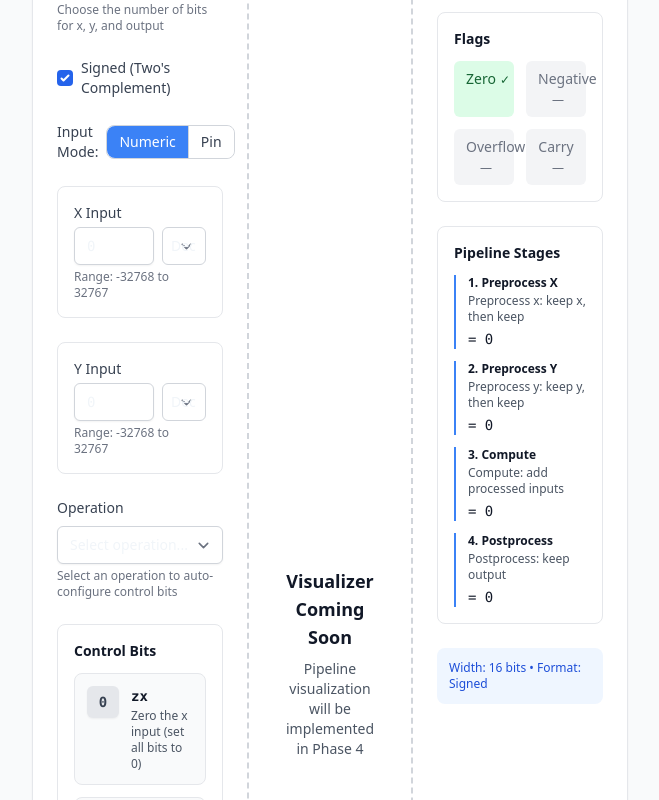
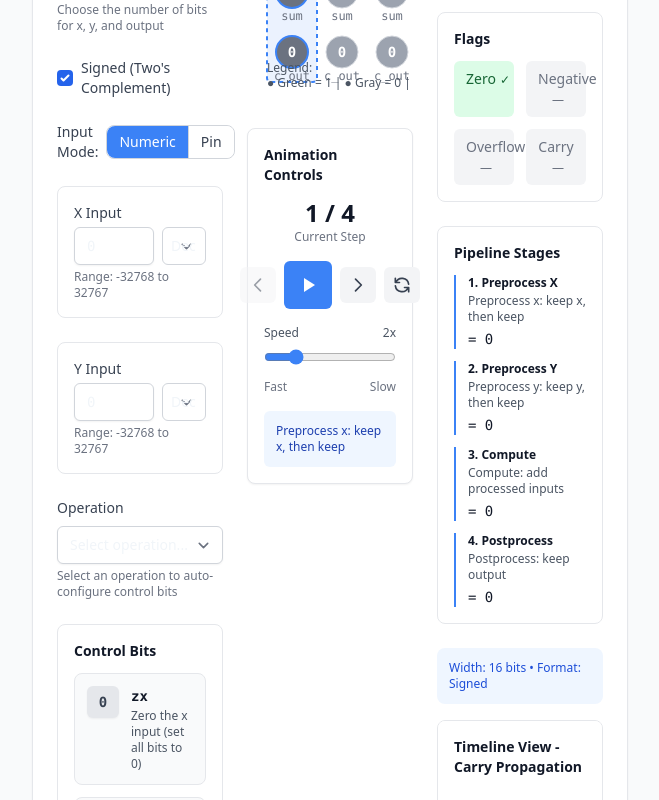
Before and after one commit to psychemist/hackALU-visualizer, a React (Vite) app: page / in a window 1280 px wide. Shown: the part 400-1200 px from the top of the page, without its empty margins (310-969 px from the left). Built offline with nearby package versions, Linux system fonts and the light colour scheme.

Commit message:
feat: add animation loop

```diff
--- a/src/App.tsx
+++ b/src/App.tsx
@@ -2,7 +2,9 @@ import { useEffect } from 'react';
 import { Layout } from './components/Layout';
 import { InputPanel } from './components/InputPanel';
 import { OutputPanel } from './components/OutputPanel';
+import { ALUVisualizer, StepController, TimelineView } from './components/visualizer';
 import { useALUStore } from './store/aluStore';
+import { useAnimationLoop } from './hooks/useAnimationLoop';
 
 function App() {
   const compute = useALUStore((state) => state.compute);
@@ -12,29 +14,27 @@ function App() {
     compute();
   }, [compute]);
 
+  // Enable animation loop
+  useAnimationLoop();
+
   return (
     <Layout>
       <div className="grid h-full gap-6 lg:grid-cols-3">
         {/* Left Panel - Inputs */}
-        <div className="lg:col-span-1">
+        <div className="space-y-4 lg:col-span-1">
           <InputPanel />
         </div>
 
-        {/* Center Panel - Visualizer (placeholder for now) */}
-        <div className="flex items-center justify-center rounded-lg border-2 border-dashed border-gray-300 p-8 text-center dark:border-gray-600 lg:col-span-1">
-          <div>
-            <p className="text-lg font-semibold text-gray-900 dark:text-white">
-              Visualizer Coming Soon
-            </p>
-            <p className="mt-2 text-sm text-gray-600 dark:text-gray-400">
-              Pipeline visualization will be implemented in Phase 4
-            </p>
-          </div>
+        {/* Center Panel - Visualizer */}
+        <div className="space-y-4 lg:col-span-1">
+          <ALUVisualizer />
+          <StepController />
         </div>
 
-        {/* Right Panel - Output */}
-        <div className="lg:col-span-1">
+        {/* Right Panel - Output & Timeline */}
+        <div className="space-y-4 lg:col-span-1">
           <OutputPanel />
+          <TimelineView />
         </div>
       </div>
     </Layout>
--- /dev/null
+++ b/src/hooks/useAnimationLoop.ts
@@ -0,0 +1,66 @@
+/**
+ * useAnimationLoop Hook
+ *
+ * Custom hook for managing the animation loop using requestAnimationFrame.
+ * Automatically steps through the animation when playing.
+ */
+
+import { useEffect, useRef } from 'react';
+import { useALUStore } from '@/store/aluStore';
+
+export function useAnimationLoop() {
+  const isPlaying = useALUStore((state) => state.animation.isPlaying);
+  const currentStep = useALUStore((state) => state.animation.currentStep);
+  const speed = useALUStore((state) => state.animation.speed);
+  const result = useALUStore((state) => state.result);
+
+  const stepForward = useALUStore((state) => state.stepForward);
+  const pause = useALUStore((state) => state.pause);
+
+  const lastStepTime = useRef<number>(0);
+  const animationFrameId = useRef<number | null>(null);
+
+  useEffect(() => {
+    if (!isPlaying || !result) {
+      return;
+    }
+
+    const maxSteps = result.steps.length;
+
+    const animate = (timestamp: number) => {
+      // Initialize on first frame
+      if (lastStepTime.current === 0) {
+        lastStepTime.current = timestamp;
+      }
+
+      const elapsed = timestamp - lastStepTime.current;
+
+      // Check if enough time has passed for the next step
+      if (elapsed >= speed) {
+        // Check if we've reached the end
+        if (currentStep >= maxSteps - 1) {
+          pause();
+          return;
+        }
+
+        stepForward();
+        lastStepTime.current = timestamp;
+      }
+
+      // Continue the animation loop
+      animationFrameId.current = requestAnimationFrame(animate);
+    };
+
+    // Start the animation loop
+    animationFrameId.current = requestAnimationFrame(animate);
+
+    // Cleanup function
+    return () => {
+      if (animationFrameId.current !== null) {
+        cancelAnimationFrame(animationFrameId.current);
+        animationFrameId.current = null;
+      }
+      lastStepTime.current = 0;
+    };
+  }, [isPlaying, currentStep, speed, result, stepForward, pause]);
+}
```
